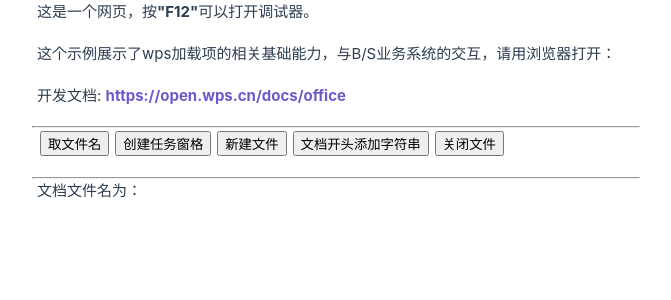
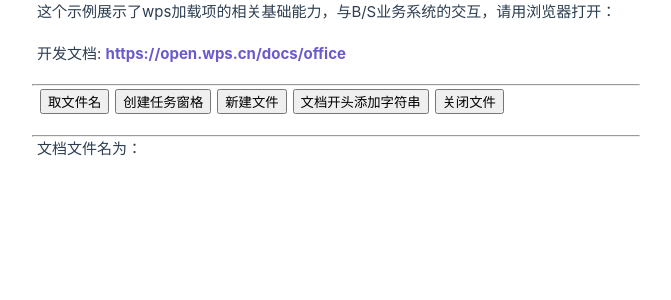
Before and after one commit to jichong-nj/tinywiki-wps-plugin, a Vue app: page /#/dialog in a window 1280 px wide. Shown: the top 300 px of the page, without its empty margins (0-671 px from the left). Built offline with nearby package versions, Linux system fonts and the light colour scheme; no server answers.

Commit message:
正式版本

```diff
--- a/src/components/Dialog.vue
+++ b/src/components/Dialog.vue
@@ -1,9 +1,6 @@
 <template>
   <div class="hello">
     <div class="global">
-      <div class="divItem">
-        这是一个网页，按<span style="font-weight: bolder">"F12"</span>可以打开调试器。
-      </div>
       <div class="divItem">
         这个示例展示了wps加载项的相关基础能力，与B/S业务系统的交互，请用浏览器打开：
         <span style="font-weight: bolder; color: slateblue; cursor: pointer" @click="onOpenWeb()">{{
--- a/src/components/TaskPane.vue
+++ b/src/components/TaskPane.vue
@@ -1,8 +1,5 @@
 <template>
   <div class="global">
-    <div class="divItem">
-      这是一个网页，按<span style="font-weight: bolder">"F12"</span>可以打开调试器。
-    </div>
     <div class="divItem">
       这个示例展示了wps加载项的相关基础能力，与B/S业务系统的交互，请用浏览器打开：
       <span style="font-weight: bolder; color: slateblue; cursor: pointer" @click="onOpenWeb()">{{
```
Also changed, not shown: 1 other file (tests, documents, lock files or other folders).
